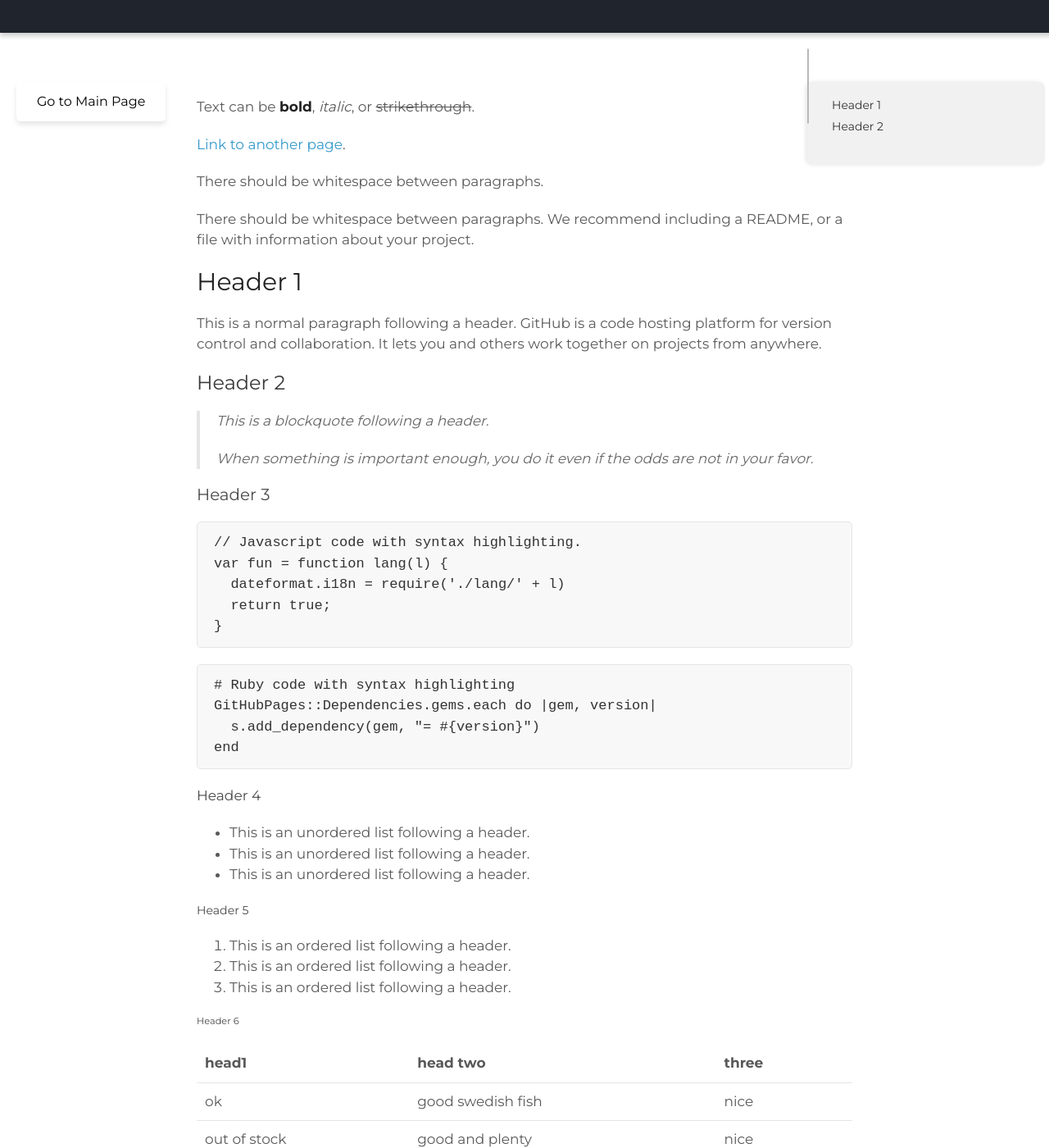
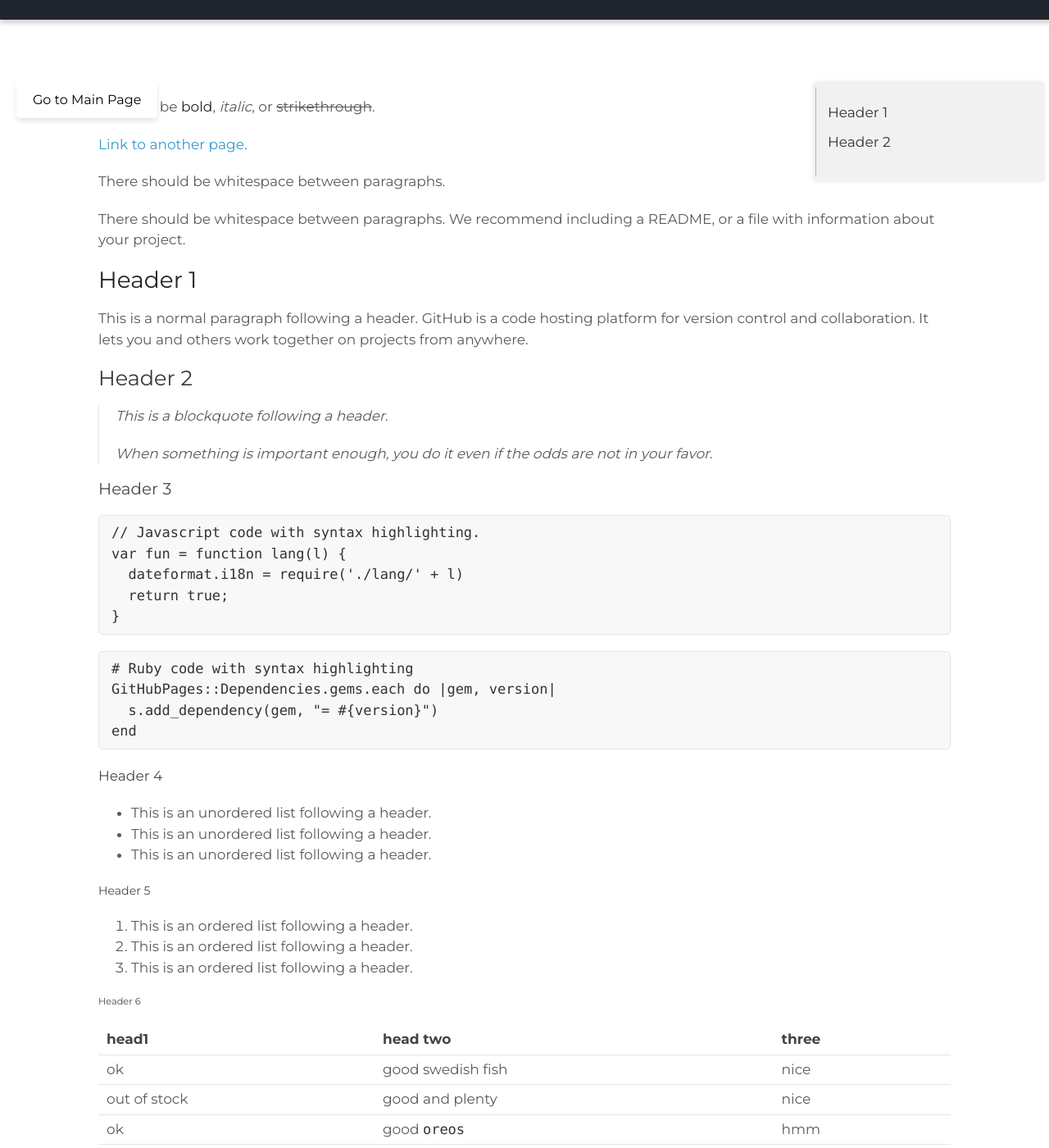
Before and after one commit to FredPili/ADAWebsite, a Jekyll site: the page built from example.md, in a window 1280 px wide and 1400 px high. Shown: the whole window at 82% size. Built offline with Jekyll 4.4.1, drawn with Linux system fonts in a browser that asks for light colours.

Commit message:
update css

```diff
--- a/assets/css/styles.css
+++ b/assets/css/styles.css
@@ -1,141 +1,204 @@
 body {
   background-color: #fff;
-  padding: 50px;
+  padding:50px;
   font-size: 17px;
   line-height: 1.5;
+  /* font: 15px/1.5 -apple-system, BlinkMacSystemFont, "Segoe UI", Roboto, Oxygen, Ubuntu, Cantarell, "Fira Sans", "Droid Sans", "Helvetica Neue", Arial, sans-serif, "Apple Color Emoji", "Segoe UI Emoji", "Segoe UI Symbol"; */
   font-family: 'Montserrat', sans-serif;
-  color: #595959;
-  font-weight: 400;
+  color:#595959;
+  font-weight:400;
 }
 
 h1, h2, h3, h4, h5, h6 {
-  color: #222;
-  margin: 0 0 20px;
+  color:#222;
+  margin:0 0 20px;
 }
 
 p, ul, ol, table, pre, dl {
-  margin: 0 0 20px;
+  margin:0 0 20px;
 }
 
 h1, h2, h3 {
-  line-height: 1.2; /* Increased readability */
+  line-height:1.1;
 }
 
 h1 {
-  font-size: 30px; /* Slightly larger for emphasis */
+  font-size:28px;
   font-weight: 500;
 }
 
 h2 {
-  color: #393939;
+  color:#393939;
   font-weight: 500;
-  font-size: 24px;
 }
 
 h3, h4, h5, h6 {
-  color: #494949;
+  color:#494949;
   font-weight: 500;
 }
 
 a {
-  color: #39c;
-  text-decoration: none;
+  color:#39c;
+  text-decoration:none;
 }
 
 a:hover {
-  color: #069;
+  color:#069;
+}
+
+a small {
+  font-size:11px;
+  color:#777;
+  margin-top:-0.3em;
+  display:block;
+}
+
+a:hover small {
+  color:#777;
 }
 
 .wrapper {
-  width: 1080px;
-  margin: 0 auto;
+  width:1080px;
+  margin:0 auto;
 }
 
 blockquote {
-  border-left: 4px solid #e5e5e5; /* Thicker border for emphasis */
-  margin: 0;
-  padding: 0 0 0 20px;
-  font-style: italic;
-  color: #666;
+  border-left:1px solid #e5e5e5;
+  margin:0;
+  padding:0 0 0 20px;
+  font-style:italic;
 }
 
 code, pre {
-  font-family: 'Courier New', Courier, monospace;
-  color: #333;
+  font-family:Monaco, Bitstream Vera Sans Mono, Lucida Console, Terminal, Consolas, Liberation Mono, DejaVu Sans Mono, Courier New, monospace;
+  color:#333;
 }
 
 pre {
-  padding: 12px 20px;
+  padding:8px 15px;
   background: #f8f8f8;
-  border-radius: 5px;
-  border: 1px solid #e5e5e5;
+  border-radius:5px;
+  border:1px solid #e5e5e5;
   overflow-x: auto;
 }
 
 table {
-  width: 100%;
-  border-collapse: collapse;
-  margin-bottom: 20px;
+  width:100%;
+  border-collapse:collapse;
 }
 
 th, td {
-  text-align: left;
-  padding: 10px;
-  border-bottom: 1px solid #e5e5e5;
+  text-align:left;
+  padding:5px 10px;
+  border-bottom:1px solid #e5e5e5;
+}
+
+dt {
+  color:#444;
+  font-weight:500;
+}
+
+th {
+  color:#444;
 }
 
 img {
-  max-width: 100%;
-  border-radius: 5px; /* Slight rounding for a polished look */
+  max-width:100%;
 }
 
+
+
 header {
-  text-align: center;
-  padding: 20px 0;
+  width: 100%; /* Make the header span the full width of the page */
+  float: none; /* Remove float */
+  position: static; /* Allow the header to scroll with the content */
+  text-align: center; /* Center the content */
+  padding: 20px 0; /* Add some padding */
 }
 
 header ul {
-  list-style: none;
-  height: 40px;
-  padding: 0;
+  list-style:none;
+  height:40px;
+  padding:0;
   background: #f4f4f4;
-  border-radius: 5px;
-  border: 1px solid #e0e0e0;
-  display: flex;
-  justify-content: center; /* Center the navigation items */
+  border-radius:5px;
+  border:1px solid #e0e0e0;
+  width:270px;
 }
 
 header li {
-  flex: 1; /* Equal width for all items */
+  width:89px;
+  float:left;
+  border-right:1px solid #e0e0e0;
+  height:40px;
+}
+
+header li:first-child a {
+  border-radius:5px 0 0 5px;
+}
+
+header li:last-child a {
+  border-radius:0 5px 5px 0;
 }
 
 header ul a {
-  font-size: 13px;
-  color: #999;
-  display: block;
-  text-align: center;
-  padding: 10px 0;
+  line-height:1;
+  font-size:11px;
+  color:#999;
+  display:block;
+  text-align:center;
+  padding-top:6px;
+  height:34px;
 }
 
 header ul a:hover {
-  background: #e0e0e0; /* Subtle hover effect */
+  color:#999;
+}
+
+header ul a:active {
+  background-color:#f0f0f0;
 }
 
 strong {
-  color: #222;
-  font-weight: 600;
+  color:#222;
+  font-weight:500;
+}
+
+header ul li + li + li {
+  border-right:none;
+  width:89px;
+}
+
+header ul a strong {
+  font-size:14px;
+  display:block;
+  color:#222;
 }
 
 section {
-  padding: 20px;
-  max-width: 800px;
-  margin: 0 auto; /* Center content */
+  width: auto; /* Allow the content to use the available space */
+  float: none; /* Remove float */
+  margin: 0 auto; /* Center the content */
+  padding: 20px; /* Add padding for readability */
+}
+
+small {
+  font-size:11px;
+}
+
+hr {
+  border:0;
+  background:#e5e5e5;
+  height:1px;
+  margin:0 0 20px;
 }
 
 footer {
-  text-align: center;
-  padding: 20px 0;
-  background: #f7f7f7;
+  width: 100%; /* Make the footer span the full width of the page */
+  float: none; /* Remove float */
+  position: static; /* Allow the footer to scroll with the content */
+  text-align: center; /* Center the content */
+  padding: 20px 0; /* Add some padding */
 }
 
 /* Sticky Banner */
@@ -143,127 +206,195 @@
   position: fixed;
   top: 0;
   left: 0;
-  width: 100%;
-  background-color: #20242c;
-  color: #ffffff;
-  padding: 10px;
-  text-align: center;
-  z-index: 1000;
-  box-shadow: 0px 4px 6px rgba(0, 0, 0, 0.2);
+  width: 100%; /* Full width */
+  background-color: #20242c; /* Dark background */
+  color: #ffffff; /* White text */
+  display: flex; /* Flex layout for aligning items */
+  flex-direction: column; /* Stack the text vertically */
+  align-items: center; /* Center items horizontally */
+  justify-content: center; /* Center the content vertically */
+  padding: 8px 2rem; /* Padding for spacing */
+  z-index: 1000; /* Ensure the banner stays on top */
+  box-shadow: 0px 4px 6px rgba(0, 0, 0, 0.2); /* Optional shadow */
 }
 
+/* Banner Title */
 .sticky-banner h1 {
-  font-size: 1.5rem;
+  font-size: 1.5rem; /* Adjust font size */
+  margin: 0; /* Remove margin */
+  color: #ffffff;
+  text-align: center; /* Ensure the text is centered */
 }
 
+/* Subtitle */
 .sticky-banner .subtitle {
-  font-size: 1rem;
-  color: #b0b0b0;
+  font-size: 1rem; /* Slightly smaller font size for the subtitle */
+  margin: 0.5rem 0 0; /* Space between the title and subtitle */
+  color: #b0b0b0; /* Lighter color for the subtitle */
+  text-align: center; /* Center align the subtitle */
 }
 
-/* Sidebar */
+/* Sidebar Styles */
 .sidebar {
   position: fixed;
-  top: 100px;
-  right: 5px;
-  width: 260px;
+  top: 100px; /* Adjusted for spacing */
+  right: 5px; /* Move the sidebar to the right */
+  width: 250px; /* Sidebar width */
   background-color: #f1f1f1;
   padding: 15px;
-  border-radius: 8px;
-  box-shadow: -2px 0 5px rgba(0, 0, 0, 0.1);
-  z-index: 10;
+  box-shadow: -2px 0 5px rgba(0, 0, 0, 0.1); /* Shadow on the left of the sidebar */
+  z-index: 10; /* Ensure it stays on top */
+  transition: all 0.3s ease-in-out; /* Smooth resizing */
+}
+
+/* Responsive Adjustments for TOC */
+@media screen and (max-width: 960px) {
+  .sidebar {
+    width: 200px; /* Reduce width for medium-sized screens */
+  }
+}
+
+@media screen and (max-width: 720px) {
+  .sidebar {
+    width: 180px; /* Narrower for smaller screens */
+  }
+}
+
+@media screen and (max-width: 480px) {
+  .sidebar {
+    display: none; /* Hide sidebar on very small screens */
+  }
 }
 
 .toc-bar {
-  background-color: #b9b9b9;
-  width: 2px;
-  height: 90%;
-  position: absolute;
-  left: 0;
-  top: 5%;
-  transform: translateY(-50%);
+  position: absolute;  /* Make it absolute to ensure it stays fixed in the sidebar */
+  top: 50%; /* Move the bar to the vertical middle of the sidebar */
+  left: 0; /* Align the bar to the left */
+  width: 1px; /* Width of the line */
+  background-color: #b9b9b9; /* Color of the bar */
+  height: 90%; /* Set the height to 90% of the sidebar */
+  margin-right: 15px; /* Space between the bar and the TOC */
+  transform: translateY(-50%); /* Move the bar upwards by 50% of its height, effectively centering it */
 }
 
+/* Sidebar TOC */
 .sidebar ul {
-  list-style: none;
-  padding-left: 15px;
+  list-style-type: none;
+  padding: 0;
+}
+
+.sidebar ul li {
+  margin: 10px 0;
 }
 
 .sidebar ul li a {
+  text-decoration: none;
   color: #333;
-  text-decoration: none;
-  font-size: 14px;
 }
 
 .sidebar ul li a:hover {
   color: #007BFF;
 }
 
+
+/* Main Content Adjustment */
+.main-content {
+  margin-right: 0px; /* No margin needed on the right side now */
+  margin-left: 270px; /* Add space to the left side for the sidebar */
+  padding: 20px;
+}
+
 /* Sticky Button */
 .sticky-button {
   position: fixed;
-  top: 100px;
-  left: 20px;
-  padding: 12px 25px;
-  background-color: #ffffff;
-  color: #000;
+  top: 100px; /* Position it at the top */
+  left: 20px; /* Position it to the left */
+  padding: 10px 20px;
+  background-color: #ffffff; /* Button color */
+  color: rgb(0, 0, 0); /* Text color */
   font-size: 16px;
-  text-decoration: none;
-  border-radius: 5px;
-  box-shadow: 0px 4px 6px rgba(0, 0, 0, 0.1);
-  z-index: 999;
+  text-decoration: none; /* Remove underline from the link */
+  border-radius: 5px; /* Rounded corners */
+  box-shadow: 0px 4px 6px rgba(0, 0, 0, 0.1); /* Optional shadow */
+  z-index: 9999; /* Ensure it stays on top */
+  transition: background-color 0.3s ease; /* Smooth transition on hover */
 }
 
 .sticky-button:hover {
-  background-color: #ececec;
+  background-color: #cecece; /* Darker blue on hover */
 }
 
-/* Responsive Adjustments */
-@media screen and (max-width: 960px) {
-  .wrapper {
-    width: 100%;
-    margin: 0;
-    padding: 20px;
+@media print, screen and (max-width: 960px) {
+
+  div.wrapper {
+    width:auto;
+    margin:0;
   }
 
-  .sidebar {
-    width: 200px;
+  header, section, footer {
+    float:none;
+    position:static;
+    width:auto;
   }
 
-  .sticky-button {
-    font-size: 14px;
-    padding: 10px 20px;
+  header {
+    padding-right:320px;
+  }
+
+  section {
+    border:1px solid #e5e5e5;
+    border-width:1px 0;
+    padding:20px 0;
+    margin:0 0 20px;
+  }
+
+  header a small {
+    display:inline;
+  }
+
+  header ul {
+    position:absolute;
+    right:50px;
+    top:52px;
   }
 }
 
-@media screen and (max-width: 720px) {
+@media print, screen and (max-width: 720px) {
   body {
-    padding: 15px;
+    word-wrap:break-word;
   }
 
-  .sticky-banner {
-    font-size: 0.9rem;
-    padding: 8px;
+  header {
+    padding:0;
   }
 
-  .sidebar {
-    display: none; /* Hide the sidebar on small screens */
+  header ul, header p.view {
+    position:static;
   }
 
-  .sticky-button {
-    bottom: 15px;
-    left: 15px;
-    padding: 8px 15px;
+  pre, code {
+    word-wrap:normal;
   }
 }
 
-@media screen and (max-width: 480px) {
-  h1 {
-    font-size: 24px;
+@media print, screen and (max-width: 480px) {
+  body {
+    padding:15px;
   }
 
-  .sticky-button {
-    font-size: 12px;
-    padding: 6px 12px;
+  header ul {
+    width:99%;
+  }
+
+  header li, header ul li + li + li {
+    width:33%;
   }
 }
+
+@media print {
+  body {
+    padding:0.4in;
+    font-size:12pt;
+    color:#444;
+  }
+}
```
